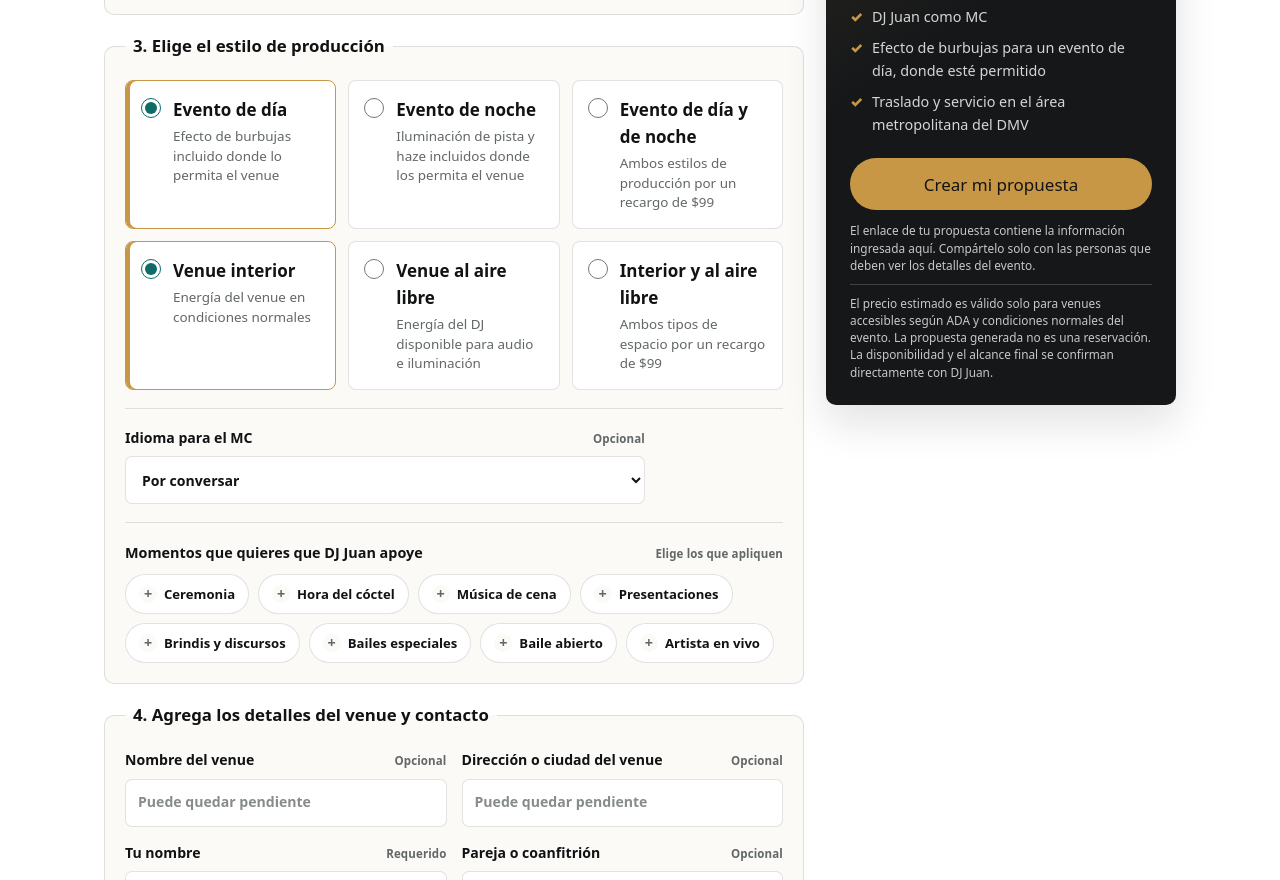
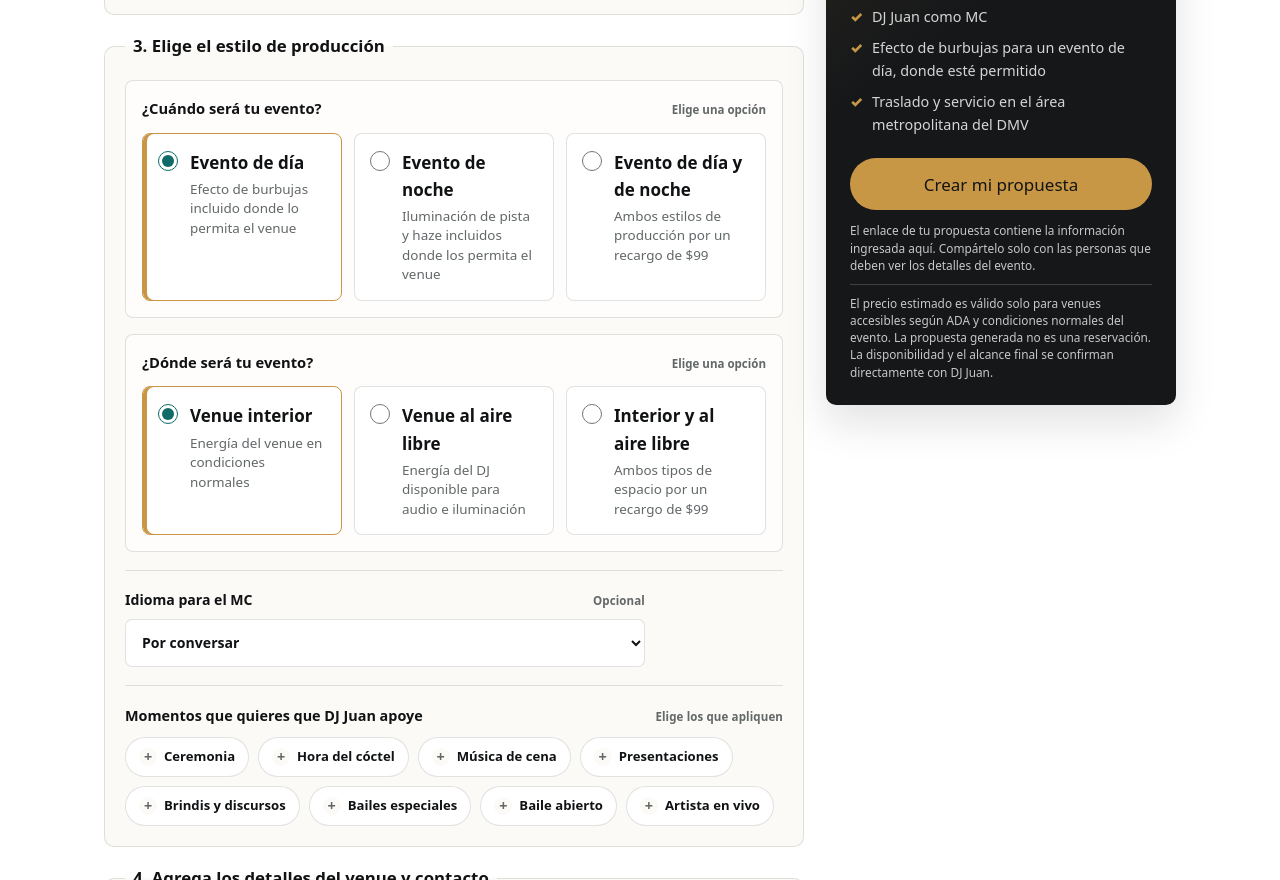
Before and after one commit to juanjose49/djjuan.com, a plain HTML site: page es/index.html in a window 1280 px wide. Shown: the part 6417-7297 px from the top of the page. Drawn offline with Linux system fonts and the light colour scheme.

Commit message:
Clarify production style choices

```diff
--- a/es/index.html
+++ b/es/index.html
@@ -74,7 +74,7 @@
   <link rel="preload" href="../images/epk/juan-on-mixer-enhanced-960.webp" as="image" type="image/webp"
         imagesrcset="../images/epk/juan-on-mixer-enhanced-480.webp 480w, ../images/epk/juan-on-mixer-enhanced-960.webp 960w, ../images/epk/juan-on-mixer-enhanced.webp 1254w"
         imagesizes="100vw" />
-  <link rel="stylesheet" href="../index.css?v=20260726-terms-note" />
+  <link rel="stylesheet" href="../index.css?v=20260727-production-groups" />
 
   <script type="application/ld+json">
   {
@@ -410,6 +410,11 @@
 
             <fieldset class="form-section">
               <legend>3. Elige el estilo de producción</legend>
+              <div class="production-choice-group" role="group" aria-labelledby="event-timing-label">
+                <p id="event-timing-label" class="choice-group-label">
+                  <span>¿Cuándo será tu evento?</span>
+                  <small>Elige una opción</small>
+                </p>
                 <div class="choice-grid choice-grid-three">
                   <label class="choice-card">
                     <input type="radio" name="eventTiming" value="daytime" checked />
@@ -424,7 +429,14 @@
                     <span><strong>Evento de día y de noche</strong><small>Ambos estilos de producción por un recargo de $99</small></span>
                   </label>
                 </div>
-              <div class="choice-grid choice-grid-compact choice-grid-three">
+              </div>
+
+              <div class="production-choice-group" role="group" aria-labelledby="venue-setting-label">
+                <p id="venue-setting-label" class="choice-group-label">
+                  <span>¿Dónde será tu evento?</span>
+                  <small>Elige una opción</small>
+                </p>
+                <div class="choice-grid choice-grid-three">
                   <label class="choice-card">
                     <input type="radio" name="venueSetting" value="indoor" checked />
                     <span><strong>Venue interior</strong><small>Energía del venue en condiciones normales</small></span>
@@ -437,6 +449,7 @@
                     <input type="radio" name="venueSetting" value="both" />
                     <span><strong>Interior y al aire libre</strong><small>Ambos tipos de espacio por un recargo de $99</small></span>
                   </label>
+                </div>
               </div>
 
               <div class="preference-group">
--- a/index.css
+++ b/index.css
@@ -668,8 +668,30 @@ p{color:var(--muted)}
   display:grid;
   gap:12px;
 }
-.choice-grid + .choice-grid{
-  margin-top:12px;
+.production-choice-group{
+  padding:16px;
+  border:1px solid var(--line);
+  border-radius:8px;
+  background:color-mix(in srgb, var(--white) 68%, var(--paper));
+}
+.production-choice-group + .production-choice-group{
+  margin-top:16px;
+}
+.choice-group-label{
+  display:flex;
+  flex-wrap:wrap;
+  align-items:baseline;
+  justify-content:space-between;
+  gap:6px 12px;
+  margin:0 0 12px;
+  color:var(--ink);
+  font-size:.92rem;
+  font-weight:800;
+}
+.choice-group-label small{
+  color:var(--muted);
+  font-size:.72rem;
+  font-weight:650;
 }
 .choice-card{
   display:flex;
```
Also changed, not shown: index.html (+15 -2 lines). Lines whose indentation alone changed are shown as unchanged.
